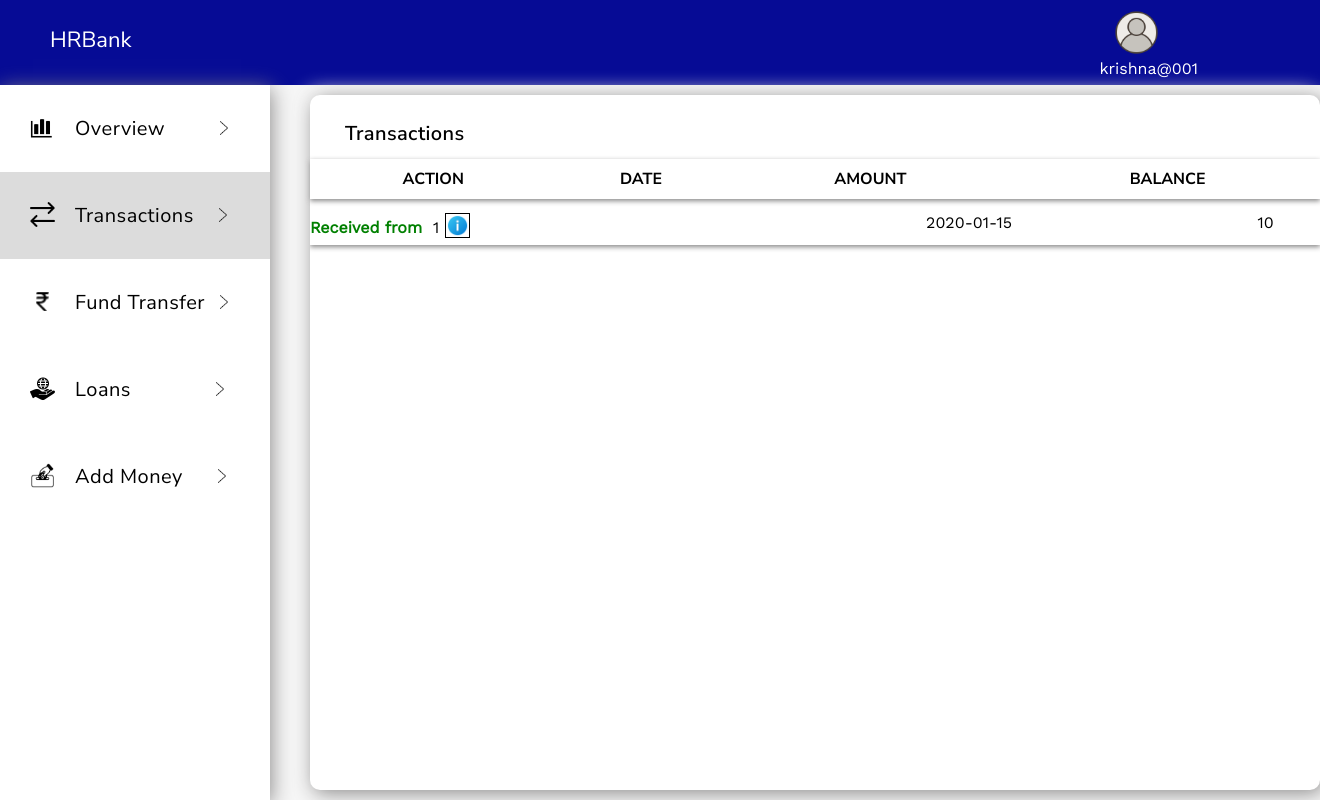
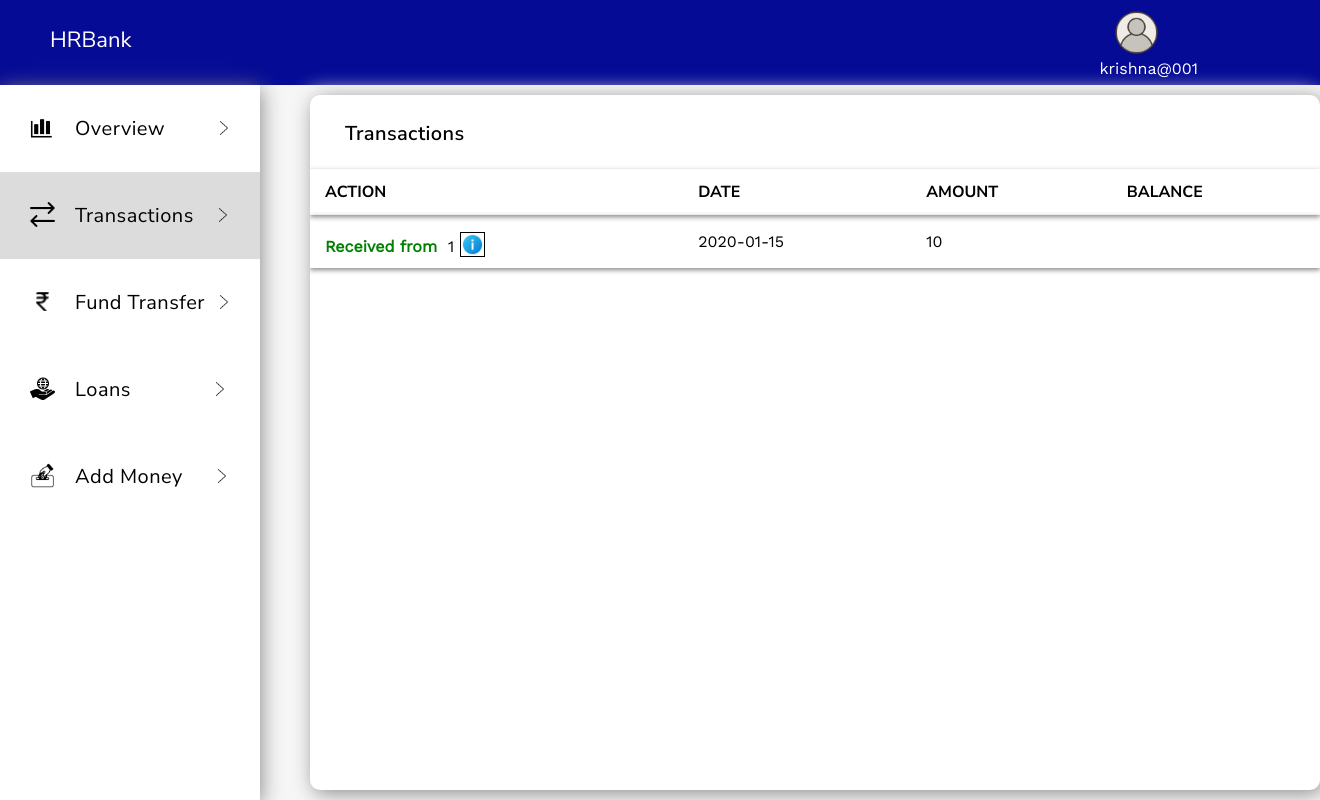
Before and after one commit to Nagarajukasarla/HRBank, a PHP site: page /transactions.php in a window 1320 px wide. Run offline with PHP 8.4, Linux system fonts and the light colour scheme; a user stored in the database is signed in; tables that the repository leaves empty hold one stand-in row (values such as "Sample post"); data that the repository does not hold is empty.

Commit message:
transaction plist page fixed

```diff
--- a/assests/Transactions/style.css
+++ b/assests/Transactions/style.css
@@ -147,10 +147,10 @@
 }
 .transaction-list {
     background-color: #FFFFFF;
-    margin: 20px 0 0 40px;
+    margin: 20px 0 0 50px;
     position: relative;
     bottom: 10px;
-    width: 1010px;
+    width: 1020px;
     border-radius: 10px;
     box-shadow: 3px 3px 20px #888787, -3px -3px 20px #FFFFFF;
 }
@@ -164,49 +164,36 @@
     letter-spacing: .4px;
 }
 .transaction-list table {
+    margin: 10px 0;
+    border-collapse: collapse;
+    min-width: 1010px;
+}
+.transaction-list table thead tr {
     position: relative;
-    border-collapse: collapse;
-    width: 1010px;
-}
-.transaction-list table thead {
-    height: 40px;
     font-family: Nunito Sans;
     font-size: 16px;
     text-transform: uppercase;
     box-shadow: 0 2px 5px #888787, 0 2px 5px #FFFFFF;
+    text-align: left;
 }
 .transaction-list .table-body {
     position: relative;
-    height: 490px;
     overflow: hidden;
     overflow-y: scroll;
+    height: 540px;
 }
 .transaction-list table tbody tr {
     font-family: Work Sans;
-    position: relative;
     height: 46px;
     box-shadow: 0 2px 5px #888787, 0 2px 5px #FFFFFF;
 }
-
-.transaction-list table tr th {
-
-}
-.transaction-list table tr th:nth-of-type(1) {
-
-}
-.transaction-list table tr th:nth-of-type(2) {
-
-}
-.transaction-list table tr th:nth-of-type(3) {
-
-}
-.transaction-list table tr th:nth-of-type(4) {
-
+.transaction-list table th, .transaction-list table td {
+    padding: 12px 15px;
 }
 
-.transaction-list table tbody td {
-
-}
+/* .transaction-list table td {
+    width: 600px;
+} */
 
 .more-info-div {
     cursor: pointer;
--- a/fund_transfer.php
+++ b/fund_transfer.php
@@ -127,8 +127,10 @@
                                     $updatedReceiverBalanceStatus = mysqli_query($conn, "UPDATE user_info SET Balance = (Balance + $amount) WHERE AccountNumber = $tragetAccount");
                                     $updatedSenderBalanceStatus = mysqli_query($conn, "UPDATE user_info SET Balance = Balance - $amount WHERE AccountNumber = $accountNumber");
 
-                                    date_default_timezone_set("Asia/Kolkata");
-                                    $currentDate = date("d-m-y");
+                                    $date = new DateTime();
+                                    $timeZone = $date->getTimezone();
+                                    $currentTimeZone = date_default_timezone_set($timeZone->getName());
+                                    $currentDate = date("y-m-d");
                                     $currentTime = date("H:i:s");
                                     $updatedSenderBalance = fetchBalance($conn, $accountNumber);
                                     $updatedReceiverBalance = fetchBalance($conn, $tragetAccount);
--- a/library.php
+++ b/library.php
@@ -20,9 +20,3 @@
 //         return $accountNumber;
 //     }
 // }
-
-function getDate() {
-    date_default_timezone_set("Asia/Kolkata");
-    $currentDate = date("d-m-y");
-    $currentTime = date("H:i:s");
-}
--- a/transactions.php
+++ b/transactions.php
@@ -91,6 +91,7 @@
         </div>
         <div class="transaction-list">
             <p>Transactions</p>
+            <div class="table-body">
                 <table>
                     <thead>
                         <tr>
@@ -100,9 +101,6 @@
                             <th>Balance</th>
                         </tr>
                     </thead>
-            </table>
-            <div class="table-body">
-                <table>
                     <tbody>
                         <?php
                             $tableLength = mysqli_num_rows($transactionsList);
@@ -120,8 +118,7 @@
                                     if ($senderAccountNumber == $accountNumber) {
                                         $actionWithNumber = "<b style='color:#FF0000'>Sent to&nbsp;&nbsp</b>" . $receiverAccountNumber;
                                         $currentBalance = $senderBalance;
-                                }
-                                else {
+                                    } else {
                                         $actionWithNumber = "<b style='color:#008000'>Received from&nbsp;&nbsp</b>" . $senderAccountNumber;
                                         $currentBalance = $ReceiverBalance;
                                     }
```
Lines whose indentation alone changed are shown as unchanged.
